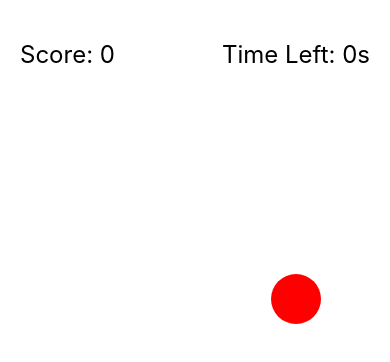
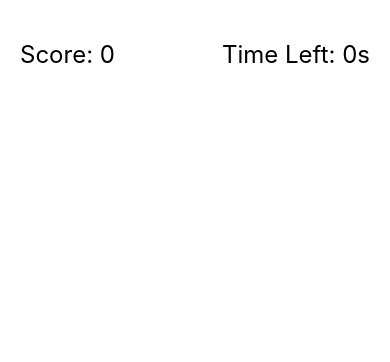
Before and after one commit to michaelmurrayiv/target-mini-game, a React Native app: screen / in a window 390 px wide. Shown: the top 362 px of the page. Built offline with nearby package versions, Linux system fonts and the light colour scheme.

Commit message:
make target disappear at end of game

```diff
--- a/App.tsx
+++ b/App.tsx
@@ -62,11 +62,13 @@ const App = () => {
     <View style={styles.container}>
       <Scoreboard score={score} />
       <Timer timer={timer} />
-      <Target
-        position={targetPosition}
-        onTap={handleTargetTap}
-        visible={visible}
-      />
+      {!gameOver && (
+        <Target
+          position={targetPosition}
+          onTap={handleTargetTap}
+          visible={visible}
+        />
+      )}
     </View>
   );
 };
```
Also changed, not shown: src/components/Target.tsx (line endings or trailing spaces).
